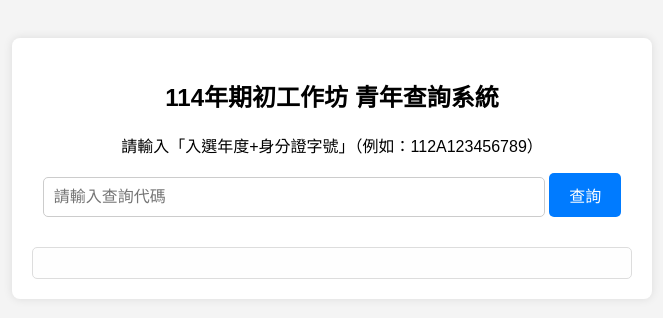
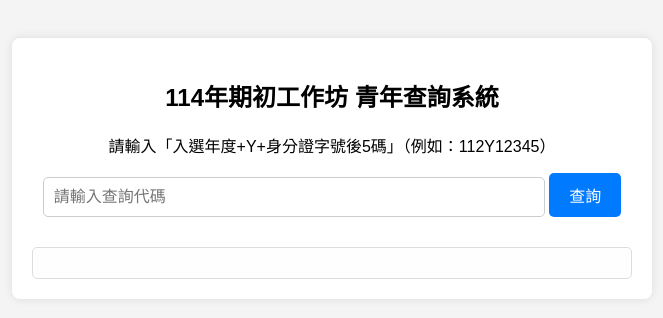
Before and after one commit to Carachiang/youth-query-make, a plain HTML site: page index.html in a window 1280 px wide. Shown: the whole page, without its empty margins (308-971 px from the left). Drawn offline with Linux system fonts and the light colour scheme.

Commit message:
Update index.html

```diff
--- a/index.html
+++ b/index.html
@@ -51,7 +51,7 @@
 <body>
   <div class="container">
     <h2>114年期初工作坊 青年查詢系統</h2>
-    <p>請輸入「入選年度+身分證字號」（例如：112A123456789）</p>
+    <p>請輸入「入選年度+Y+身分證字號後5碼」（例如：112Y12345）</p>
     <input type="text" id="uid" placeholder="請輸入查詢代碼" />
     <input type="button" value="查詢" onclick="query()" />
     <div id="result"></div>
```
